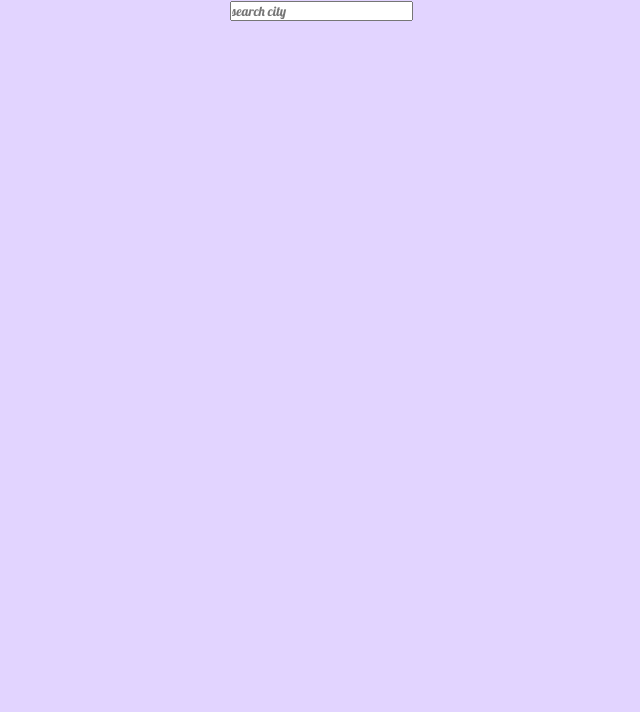
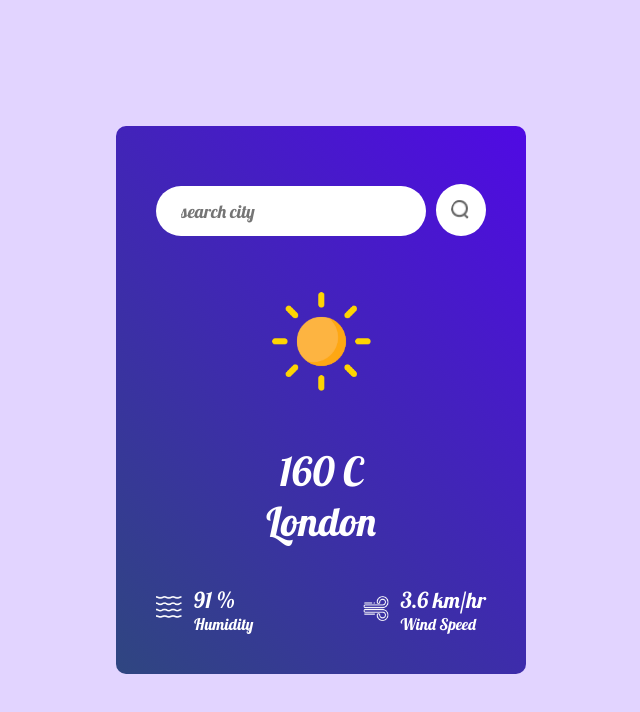
Before and after one commit to KritikaAgrahari/Weather-App, a React (Vite) app: page / in a window 1280 px wide. Shown: the top 712 px of the page, without its empty margins (319-959 px from the left). Built offline with nearby package versions, Linux system fonts and the light colour scheme; a web font is replaced by a local one.

Commit message:
to get weather data from api i'm using open weather map api

```diff
--- a/src/components/Weather.css
+++ b/src/components/Weather.css
@@ -0,0 +1,71 @@
+.weather{
+    place-self:center;
+    padding: 40px;
+    border-radius:10px;
+    background-image: linear-gradient(45deg, #2f4680,#500ae4);
+    display:flex;
+    flex-direction:column;
+    align-items:center;
+
+}
+
+.search-bar input{
+
+    height:50px;
+    border:none;
+    outline:none;
+    border-radius:40px;
+    padding-left:25px;
+    color:#626262;
+    background:#ffff;
+    font-size:18px;
+
+}
+.search-bar img{
+    width:50px;
+    padding:15px;
+    border-radius:50%;
+    cursor:pointer;
+    background:#ffff;
+    transform: translateY(18px);
+    margin-left:10px;
+
+}
+
+.weather-icon{
+    width:150px;
+    margin:30px 0;
+}
+
+.temperature,.location{
+    color:#ffff;
+    font-size:40px;
+}
+
+.weather-data{
+    width:100%;
+    margin-top:40px;
+    color:#ffff;
+    display:flex;
+    justify-content:space-between;
+
+}
+
+.weather-data .col{
+    display:flex;
+    align-items:flex-start;
+    gap:12px;
+    font-size:22px;
+
+}
+
+.weather-data .col span{
+    display:block;
+    font-size:16px;
+}
+
+.weather-data .col img{
+    width:26px;
+    margin-top:10px;
+
+}
--- a/src/components/Weather.jsx
+++ b/src/components/Weather.jsx
@@ -1,9 +1,48 @@
+import './Weather.css';
+import search_icon from '../assets/search.png';
+
+import clear_icon from '../assets/clear.png';
+
+// import cloud_icon from '../assets/cloud.png';
+
+// import drizzle_icon from '../assets/drizzle.png';
+
+// import rain_icon from '../assets/rain.png';
+
+// import snow_icon from '../assets/snow.png';
+import wind_icon from '../assets/wind.png';
+import humidity_icon from '../assets/humidity.png';
+
+
+
 
 const Weather = () => {
   return (
     <div className="weather">
-        <center><input type="text" placeholder="search city"></input></center>
+        <div className="search-bar">
+        <input type="text" placeholder="search city"></input>
+        <img src={search_icon} alt=""/>
+        </div>
+       <img src={clear_icon} alt="" className="weather-icon"/>
+       <p className="temperature"> 160 C </p>
+       <p className="location">London</p>
+       <div className="weather-data">
+        <div className="col">
+            <img src={humidity_icon} alt=""/>
+            <div>
+                <p> 91 %</p>
+                <span> Humidity</span>
+            </div>
+        </div>
+        <div className="col">
+            <img src={wind_icon} alt=""/>
+            <div>
+                <p> 3.6 km/hr </p>
+                <span> Wind Speed</span>
+            </div>
 
+        </div>
+       </div>
     </div>
   )
 }
```
